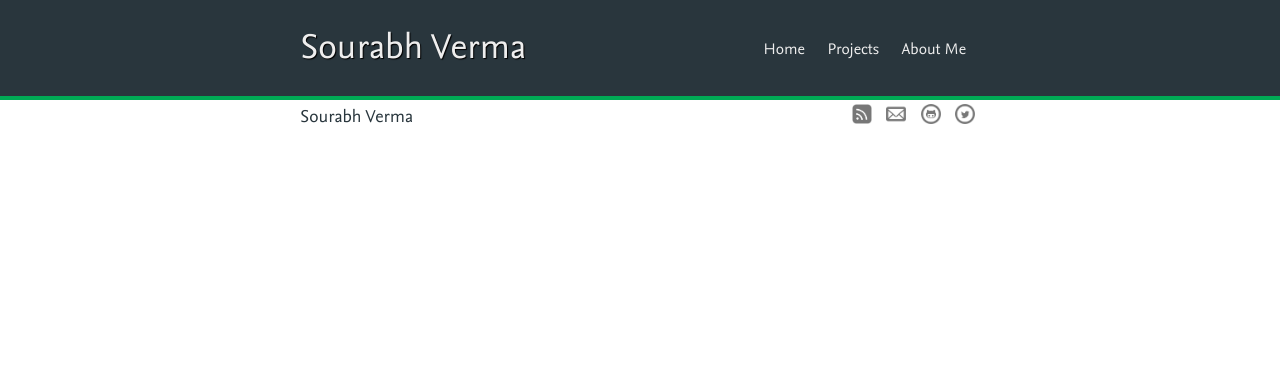
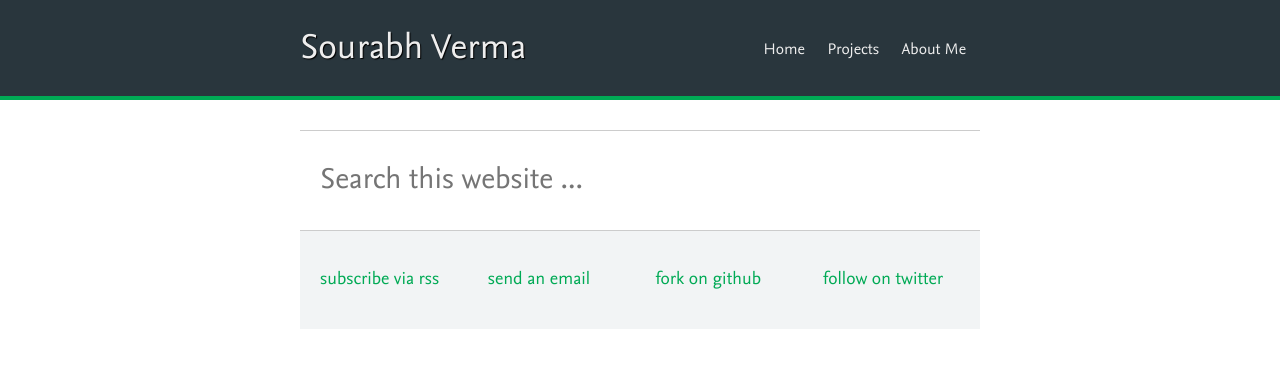
Before and after one commit to sourabhv/sourabhv.github.io, a Jekyll site: the page built from index.html, in a window 1280 px wide. Shown: the top 368 px of the page. Built offline with Jekyll 4.4.1, drawn with Linux system fonts in a browser that asks for light colours; Markdown is read by kramdown in place of the engine named in the settings.

Commit message:
Change footer

```diff
--- a/_includes/footer.html
+++ b/_includes/footer.html
@@ -1,14 +1,27 @@
 <footer>
-    <div id="footer-content">
-        <div class="left">
-            <p>Sourabh Verma</p>
+    <div id="site-footer">
+        <form id="site-search">
+            <input type="search" placeholder="Search this website ..." autocomplete="off" name="q" >
+        </form>
+        <div>
+            <a href="/feed.xml">subscribe via rss</a>
+            <a href="mailto:email@sourabhverma.com">send an email</a>
+            <br class="nodisplay">
+            <a href="//github.com/sourabhv">fork on github</a>
+            <a href="//twitter.com/metasourabh">follow on twitter</a>
         </div>
-        <div class="right">
-                <a href="/feed.xml"><img src="/img/rss.png" alt="rss" width="20"></a>
-                <a href="mailto:email@sourabhverma.com" target="_blank"><img src="/img/email.png" alt="Email" width="20"></a>
-                <a href="http://github.com/sourabhv"><img src="/img/github.png" alt="Github" width="20"></a>
-                <a href="http://twitter.com/metasourabh"><img src="/img/twitter.png" alt="Twitter" width="20"></a>
-        </div>
-        <div class="clear"></div>
     </div>
 </footer>
+
+<script>
+    var searchbox = document.getElementById('site-search').getElementsByTagName('input')[0];
+    searchbox.onkeypress = function (e) {
+        e = e || window.event;
+        console.log(e);
+        var charCode = (typeof e.which == "number") ? e.which : e.keyCode;
+        if (charCode == 13) {
+            var url = 'https://www.google.com/search?q=' + searchbox.value   + '%20site:www.sourabhverma.com';
+            window.open(url)
+        }
+    }
+</script>
--- a/css/main.css
+++ b/css/main.css
@@ -1,6 +1,6 @@
 /***** Google Fonts *****/
 
-@import url('http://fonts.googleapis.com/css?Source+Code+Pro');
+@import url('http://fonts.googleapis.com/css?family=Source+Code+Pro');
 
 @font-face {
   font-family: 'FF Nexus Sans';
@@ -25,6 +25,7 @@ html, body { height: 100%; }
 body {
   font: 18px 'FF Nexus Sans', Helvetica, Arial, sans-serif;
   color: #29363D;
+  overflow-x: hidden;
 }
 
 h1, h2, h3, h4, h5, h6 {
@@ -56,6 +57,10 @@ float: left;
 
 .clear {
   clear: both;
+}
+
+.nodisplay {
+  display: none;
 }
 
 /*
@@ -244,37 +249,65 @@ font-weight: normal;
 
 /* *********************************************** */
 
-#footer-content {
-  margin: 0 auto;
+#site-footer {
+  margin: 30px auto 0;
   padding: 0 20px;
   max-width: 720px;
   width: 100%;
   font-size: 1em;
 }
 
+#site-search {
+  margin: 20px 0 0;
+  height: 100px;
+  border: 1px solid #ccc;
+  border-left: none;
+  border-radius: none;
+
+}
+
+#site-search input{
+  margin: 0;
+  padding: 30px 20px;
+  overflow: hidden;
+  width: 100%;
+  display: block;
+  border: none;
+  font-size: 30px;
+  line-height: 40px;
+  text-align: left;
+  text-overflow: ellipsis;
+  webkit-appearence: textfeild;
+  -webkit-box-sizing: content-box;
+     -moz-box-sizing: content-box;
+      -ms-box-sizing: content-box;
+       -o-box-sizing: content-box;
+          box-sizing: content-box;
+
+}
+
+#site-search input:focus {
+  outline: 0;
+}
+
 footer a,
 footer a:visited {
-  color: #29363D;
+  color: #0a5;
+  padding: 10px 20px;
 }
-
 footer a:hover {
   border: none;
 }
 
-footer p {
-  margin: .2em 0;
-  line-height: 1.6em;
-  height: 1.6em;
+#site-footer div {
+  padding: 30px 0;
+  background-color: #f2f4f5;
+  border-top: 1px solid #ccc;
 }
 
-footer .right img {
-  margin: 0 5px;
-  margin-bottom: -11px
-}
-
-.highlight {
-  background-color: #f3f5f7;
-  margin: 30px 0;
+#site-footer div a {
+  display: inline-block;
+  width: 24%;
 }
 
 /*
@@ -282,6 +315,11 @@ footer .right img {
 -------  Posts
 ****************************************
 */
+
+.highlight {
+  background-color: #f3f5f7;
+  margin: 30px 0;
+}
 
 pre {
   padding: 10px ;
@@ -323,7 +361,32 @@ pre.terminal code {
 ****************************************
 */
 
-@media (max-width: 500px) {
+@media (max-width: 730px) {
+  #site-footer {
+    padding-left: 0;
+    padding-right: 0;
+  }
+}
+
+@media (max-width: 690px) {
+  #site-footer div a {
+    padding-left: 5px;
+    padding-right: 5px;
+  }
+}
+
+@media (max-width: 690px) {
+  #site-footer div a {
+    width: 49%;
+    text-align: center;
+  }
+
+  #site-footer div .nodisplay {
+    display: block;
+  }
+}
+
+@media (max-width: 520px) {
   header {
     height: auto;
   }
```
